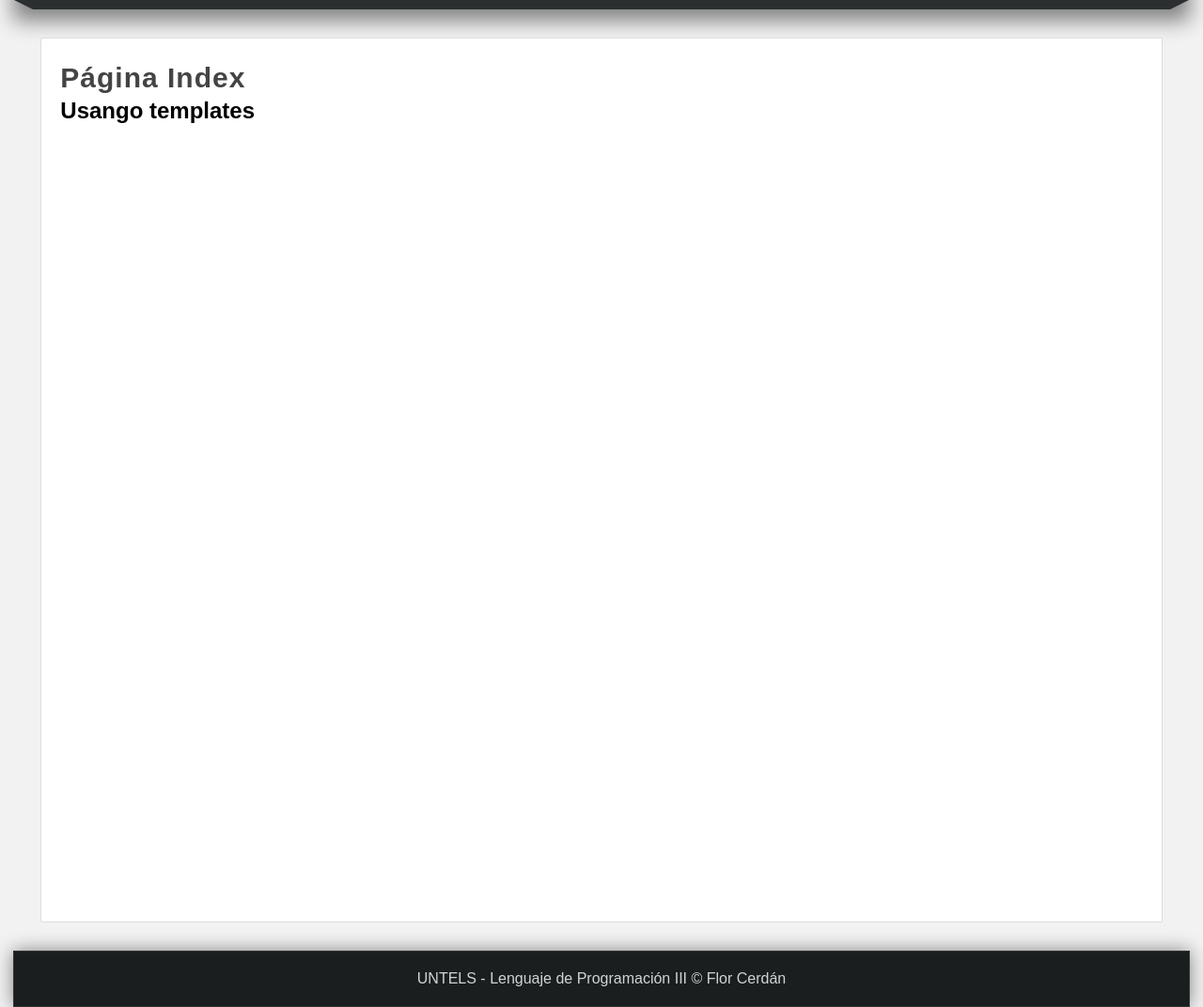
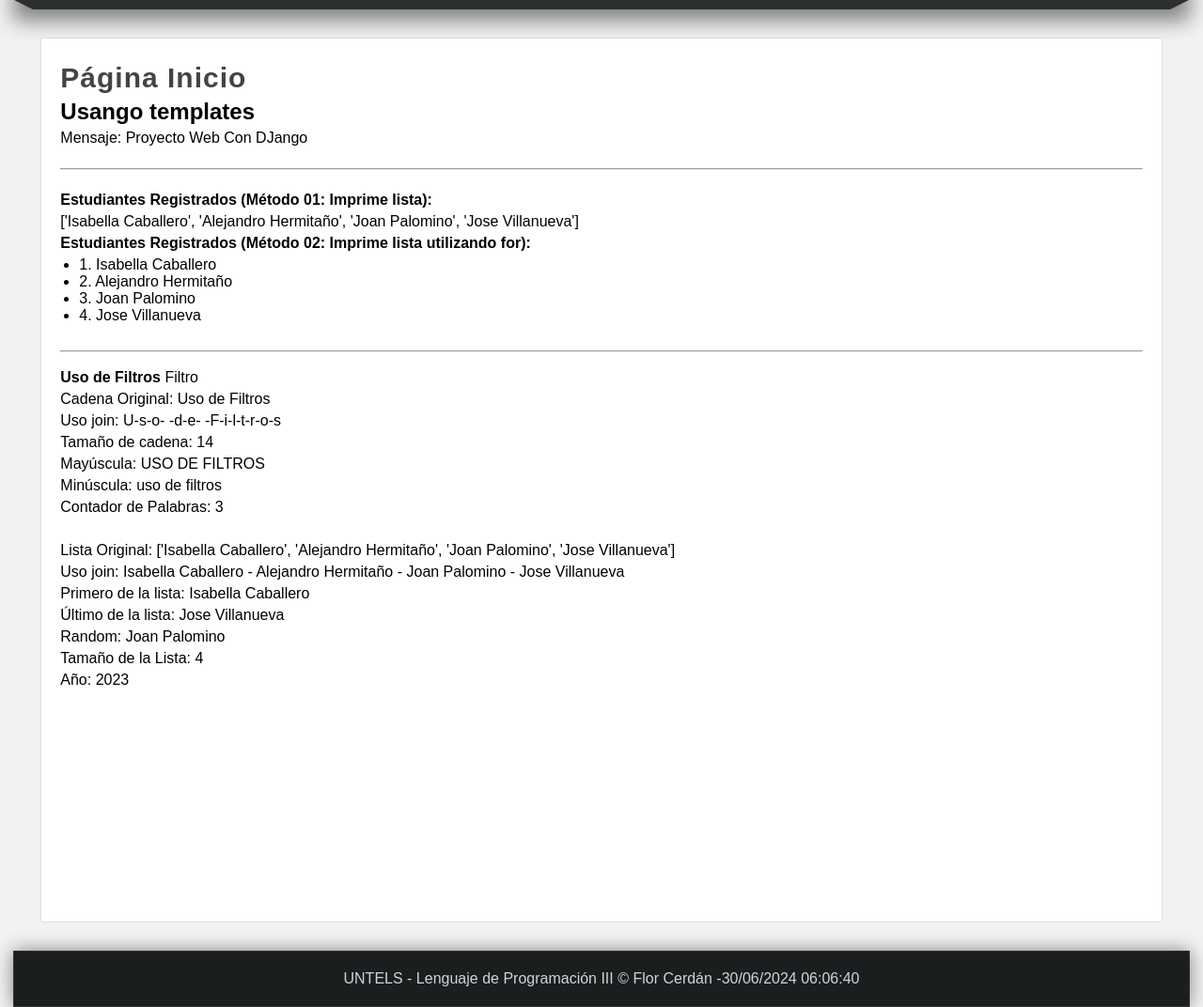
Before and after one commit to JoseVillanuevaP1/LPIII_SEMANA_10_11_VILLANUEVA, a Django app: page / in a window 1280 px wide. Shown: the part 182-1254 px from the top of the page at 94% size. Run offline with Django 5.2, Linux system fonts and the light colour scheme.

Commit message:
Django 008 - Lenguaje de Plantillas y Template Tags

```diff
--- a/miapp/static/css/style.css
+++ b/miapp/static/css/style.css
@@ -144,3 +144,11 @@ footer {
   padding-bottom: 20px;
   box-shadow: 0px 0px 20px gray;
 }
+.box p, .box h2, .box h3, .box ul{
+  margin-bottom: 5px;
+  margin-top: 5px;
+}
+.box ul, .box ol{
+  margin-left: 20px;
+  margin-bottom: 10px;
+}
--- /dev/null
+++ b/miapp/templates/filtros.html
@@ -0,0 +1,18 @@
+<br />
+<hr />
+<br />
+<strong>{{ encabezado }}</strong>
+Filtro<br />
+<p>Cadena Original: {{ encabezado|default:'Sección sin título' }}</p>
+<p>Uso join: {{ encabezado|join:'-' }}</p>
+<p>Tamaño de cadena: {{ encabezado|length }}</p>
+<p>Mayúscula: {{ encabezado|upper }}</p>
+<p>Minúscula: {{ encabezado|lower }}</p>
+<p>Contador de Palabras: {{ encabezado|wordcount }}</p>
+<br />
+<p>Lista Original: {{ estudiantes }}</p>
+<p>Uso join: {{ estudiantes|join:' - ' }}</p>
+<p>Primero de la lista: {{ estudiantes|first }}</p>
+<p>Último de la lista: {{ estudiantes|last }}</p>
+<p>Random: {{ estudiantes|random }}</p>
+<p>Tamaño de la Lista: {{ estudiantes|length }}</p>
--- a/miapp/templates/index.html
+++ b/miapp/templates/index.html
@@ -1,12 +1,20 @@
 {% extends 'layout.html' %}
-
-
 {% block title %}
-Inicio
+  {{ titulo }}
 {% endblock %}
 
+<!-- Comentario en HTML -->
+{% block content %}
+  {% comment 'Datos de la pagina index' %}En esta pagina se mostrara la bienvenida al sistema{% endcomment %}
+  <h1 class="title">Página {{ titulo }}</h1>
+  <h2>Usango templates</h2>
+  {% if mensaje %}
+    <p>Mensaje: {{ mensaje }}</p>
+  {% else %}
+    <strong>El Mensaje no tiene contenido</strong>
+  {% endif %}
 
-{% block content %}
-<h1 class="title">Página Index</h1>
-<h2>Usango templates</h2>
+  {% include 'listado_estudiantesregistrados.html' with encabezado='Estudiantes Registrados' %}
+  {% include 'filtros.html' with encabezado='Uso de Filtros' %}
+  <p>Año: 2023</p>
 {% endblock %}
--- a/miapp/templates/layout.html
+++ b/miapp/templates/layout.html
@@ -1,14 +1,11 @@
 <!DOCTYPE html>
 <html lang="es">
-
   <head>
     <meta charset="utf-8" />
     <title>
       {% block title %}
 
-
-        {% endblock %}
-        | Flor Cerdán
+      {% endblock %}| Flor Cerdán
     </title>
     {% load static %}
     <link rel="stylesheet" type="text/css" href="{% static 'css/style.css' %}" />
@@ -22,20 +19,19 @@
       </div>
     </header>
 
-
     <nav>
       <ul>
         <li>
-                <a href="/inicio"> Inicio</a>
+          <a href="{% url 'inicio' %}">Inicio</a>
         </li>
         <li>
-                <a href="/saludo"> Mensaje de Saludo</a>
+          <a href="{% url 'saludo' %}">Mensaje de Saludo</a>
         </li>
         <li>
-                <a href="/rango"> Mostrar Números [a,b]</a>
+          <a href="{% url 'rango' %}">Mostrar Números [a,b]</a>
         </li>
         <li>
-                <a href="/rango2/10/15"> Mostrar Números [10,15]</a>
+          <a href="{% url 'rango2' %}">Mostrar Números [10,15]</a>
         </li>
       </ul>
     </nav>
@@ -46,17 +42,15 @@
       <span class="esquina-derecha"></span>
     </div>
 
-
     <div id="content">
       <div class="box">
         {% block content %}
-            <strong> Contenido en layout (Padre) </strong>
+          <strong>Contenido en layout (Padre)</strong>
         {% endblock %}
       </div>
     </div>
     <footer>
-        UNTELS - Lenguaje de Programación III &copy; Flor Cerdán
+      UNTELS - Lenguaje de Programación III &copy; Flor Cerdán -{% now 'd/m/Y h:m:s' %}
     </footer>
   </body>
-
 </html>
--- /dev/null
+++ b/miapp/templates/listado_estudiantesregistrados.html
@@ -0,0 +1,17 @@
+<br />
+<hr />
+<br />
+<p>
+  <strong>{{ encabezado }} (Método 01: Imprime lista):</strong>
+</p>
+{{ estudiantes }}
+<p>
+  <strong>{{ encabezado }} (Método 02: Imprime lista utilizando for):</strong>
+</p>
+<ul>
+  {% for estudiante in estudiantes %}
+    <li>{{ forloop.counter }}. {{ estudiante }}</li>
+  {% empty %}
+    <p>No hay {{ encabezado }}</p>
+  {% endfor %}
+</ul>
--- a/miapp/views.py
+++ b/miapp/views.py
@@ -26,27 +26,37 @@ layout = """
 
 
 def index(request):
-    return render(request, 'index.html')
+    estudiantes = [ 'Isabella Caballero',
+                    'Alejandro Hermitaño',
+                    'Joan Palomino',
+                    'Jose Villanueva']
+
+    return render(request,'index.html', {
+        'titulo':'Inicio',
+        'mensaje':'Proyecto Web Con DJango',
+        'estudiantes': estudiantes
+    })
+
+
 
 
 def saludo(request):
-    return render(request,'saludo.html')
+    return render(request,'saludo.html',{
+        'titulo':'Saludo',
+        'autor_saludo':'Mg. Flor Elizabeth Cerdán León'
+    })
 
 
 def rango(request):
     a = 10
     b = 20
-    resultado = f"""
-        <h2> Números de [{a},{b}] </h2>
-        Resultado: <br>
-        <ul>
-    """
-
-    while a<=b:
-        resultado +=  f"<li> {a} </li>"
-        a+=1
-    resultado += "</ul"
-    return HttpResponse(layout + resultado)
+    rango_numeros = range(a,b+1)
+    return render(request,'rango.html',{
+        'titulo':'Rango',
+        'a':a,
+        'b':b,
+        'rango_numeros':rango_numeros
+    })
 
 
 def rango2(request,a,b):
```
Also changed, not shown: miapp/templates/rango.html (added, +16 -0 lines), miapp/templates/saludo.html (+6 -10 lines), miapp/templatetags/filters.py (added, +9 -0 lines), miapp/templatetags/__init__.py (added). Lines whose indentation alone changed are shown as unchanged.
